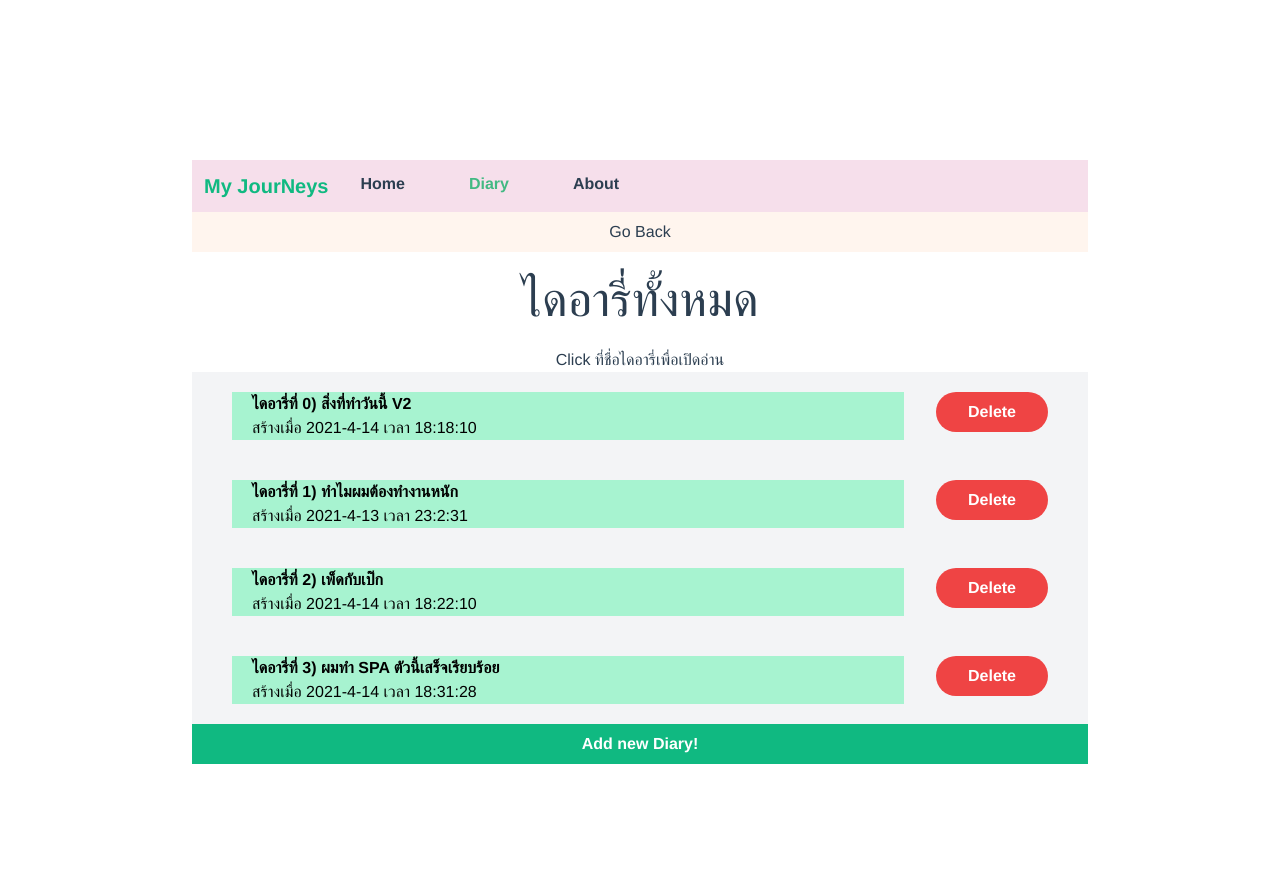
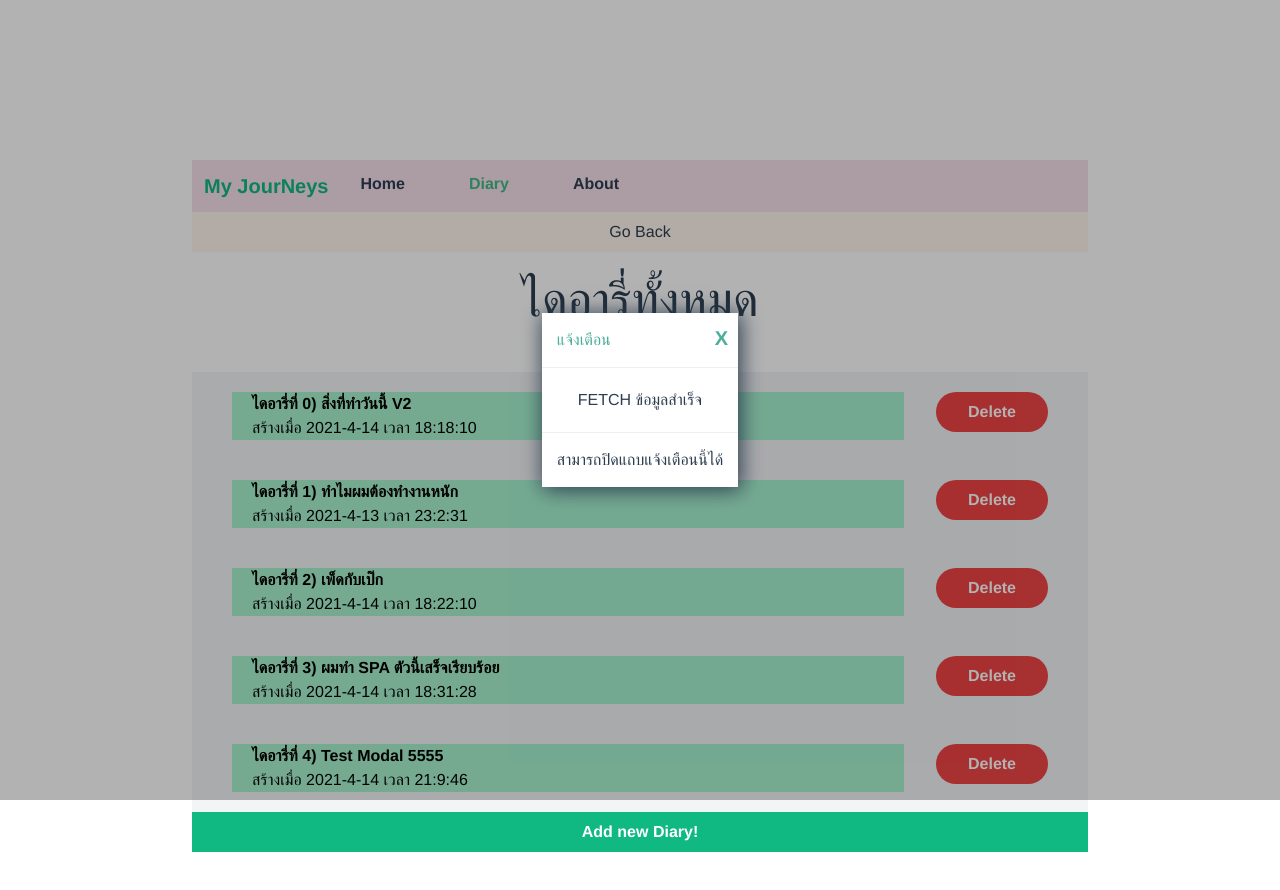
Before and after one commit to kakajj/INT203_62130500024_7_SPA, a Vue app: page /diaries in a window 1280 px wide. Before the commit the page ends 804 px from the top, so only its background shows below. Built offline with nearby package versions, Linux system fonts and the light colour scheme; data requests are answered from the project's data file.

Commit message:
ADD modal

```diff
--- a/db.json
+++ b/db.json
@@ -27,6 +27,13 @@
       "time": "18:31:28",
       "description": "ขอบคุณอาจารย์และเพื่อนๆที่คอยอยู่เคียงข้างและสั่งสอนผมนะครับ",
       "id": 9
+    },
+    {
+      "name": "Test Modal 5555",
+      "description": "ทดสอบ Modal 54321",
+      "date": "2021-4-14",
+      "time": "21:9:46",
+      "id": 10
     }
   ]
 }
--- a/public/index.html
+++ b/public/index.html
@@ -5,7 +5,7 @@
     <meta http-equiv="X-UA-Compatible" content="IE=edge">
     <meta name="viewport" content="width=device-width,initial-scale=1.0">
     <link rel="icon" href="<%= BASE_URL %>favicon.ico">
-    <title><%= htmlWebpackPlugin.options.title %></title>
+    <title>My Journeys</title>
   </head>
   <body>
     <noscript>
--- /dev/null
+++ b/src/components/Modal.vue
@@ -0,0 +1,93 @@
+<template>
+  <div class="modal-backdrop">
+    <div class="modal">
+      <header class="modal-header">
+        <slot name="header"> แจ้งเตือน </slot>
+        <button type="button" class="btn-close" @click="close">X</button>
+      </header>
+      <section class="modal-body">
+        <slot name="body"> FETCH ข้อมูลสำเร็จ </slot>
+      </section>
+      <footer class="modal-footer">
+        <slot name="footer"> สามารถปิดแถบแจ้งเตือนนี้ได้ </slot>
+      </footer>
+    </div>
+  </div>
+</template>
+
+<script>
+export default {
+  name: "Modal",
+  methods: {
+    close() {
+      this.$emit("close");
+    },
+  },
+};
+</script>
+
+<style>
+  .modal-backdrop {
+    position: fixed;
+    top: 0;
+    bottom: 0;
+    left: 0;
+    right: 0;
+    background-color: rgba(0, 0, 0, 0.3);
+    display: flex;
+    justify-content: center;
+    align-items: center;
+  }
+
+  .modal {
+    background: #FFFFFF;
+    box-shadow: 2px 2px 20px 1px;
+    overflow-x: auto;
+    display: flex;
+    flex-direction: column;
+  }
+
+  .modal-header,
+  .modal-footer {
+    padding: 15px;
+    display: flex;
+  }
+
+  .modal-header {
+    position: relative;
+    border-bottom: 1px solid #eeeeee;
+    color: #4AAE9B;
+    justify-content: space-between;
+  }
+
+  .modal-footer {
+    border-top: 1px solid #eeeeee;
+    flex-direction: column;
+    justify-content: flex-end;
+  }
+
+  .modal-body {
+    position: relative;
+    padding: 20px 10px;
+  }
+
+  .btn-close {
+    position: absolute;
+    top: 0;
+    right: 0;
+    border: none;
+    font-size: 20px;
+    padding: 10px;
+    cursor: pointer;
+    font-weight: bold;
+    color: #4AAE9B;
+    background: transparent;
+  }
+
+  .btn-green {
+    color: white;
+    background: #4AAE9B;
+    border: 1px solid #4AAE9B;
+    border-radius: 2px;
+  }
+</style>
--- a/src/components/Success.vue
+++ /dev/null
@@ -1,32 +0,0 @@
-<template>
-  <div class="min-h-screen bg-white p-4 flex items-center">
-    <!-- Success -->
-    <div
-      class="bg-green-50 p-4 rounded flex items-start text-green-600 my-4 shadow-lg max-w-xl mx-auto">
-      <div class="text-lg">
-        <svg
-          xmlns="http://www.w3.org/2000/svg"
-          class="fill-current w-5 pt-1"
-          viewBox="0 0 24 24"
-        >
-          <path
-            d="M12 0c-6.627 0-12 5.373-12 12s5.373 12 12 12 12-5.373 12-12-5.373-12-12-12zm-1.959 17l-4.5-4.319 1.395-1.435 3.08 2.937 7.021-7.183 1.422 1.409-8.418 8.591z"
-          />
-        </svg>
-      </div>
-      <div class="px-3">
-        <h3 class="text-green-800 font-semibold tracking-wider">Success</h3>
-        <p class="py-2 text-green-700">
-          Operation Successes.
-        </p>
-        <div class="space-x-6">
-          <button
-            class="text-green-900 font-semibold tracking-wider hover:underline focus:outline-none">
-            X
-          </button>
-        </div>
-      </div>
-    </div>
-    <!-- Link on the right -->
-  </div>
-</template>
--- a/src/main.js
+++ b/src/main.js
@@ -6,5 +6,4 @@
 
 const app = createApp(App)
 app.component('TheNavigation',TheNavigation)
-
 app.use(router).mount('#app')
--- a/src/views/DiariesPage.vue
+++ b/src/views/DiariesPage.vue
@@ -18,6 +18,9 @@
     <div class="btn-add">
       <button class="btn-add-new" @click="openAddForm">{{ formStatus }}</button>
     </div>
+
+    <modal v-show="isModal" @close="closeModal"> </modal>
+
     <div v-show="addForm" class="mb-20">
       <!-- component -->
       <div class="heading text-center font-bold text-2xl m-5 text-gray-800">
@@ -51,6 +54,7 @@
 
 <script>
 import GoBack from "../components/GoBack";
+import Modal from '../components/Modal.vue';
 const axios = require("axios");
 
 export default {
@@ -59,6 +63,7 @@
   },
   components: {
     GoBack,
+    Modal
   },
   computed: {
     checkArray() {
@@ -80,10 +85,14 @@
       destinationArray: [],
       url: "http://localhost:5000/diaries",
       invalidName: false,
-      invalidDescription:false
+      invalidDescription:false,
+      isModal:false
     };
   },
   methods: {
+    closeModal(){
+      this.isModal = false;
+    },
     openAddForm() {
       this.addForm = !this.addForm;
     },
@@ -93,6 +102,8 @@
         .then((response) => {
           this.destinationArray = response.data;
           return response.data;
+        }).then(()=>{
+          this.isModal = true;
         })
         .catch((err) => {
           console.error(err);
@@ -118,6 +129,7 @@
         .catch((err) => {
           console.error(err);
         }).then(()=>{
+          this.isModal = true;
             this.clear();
         });
     },
@@ -133,6 +145,7 @@
         .then(()=>{
         this.destinationArray = this.destinationArray.filter(
         (diary) => diary.id !== id);
+        this.isModal = true;
         });
     },
     submit() {
@@ -141,6 +154,7 @@
       if(this.invalidName || this.invalidDescription){
         return ;
       }else{
+      this.addForm = false;
       let today = new Date();
       this.post({
         name: this.dName,
--- a/src/views/DiaryDetail.vue
+++ b/src/views/DiaryDetail.vue
@@ -10,6 +10,7 @@
     <div class="the-btn">
       <button class="edit" @click="addForm = !addForm">Edit This Diary</button>
     </div>
+    <modal v-show="isModal" @close="closeModal"></modal>
     <div v-show="addForm" class="mb-20">
       <!-- component -->
       <div class="heading text-center font-bold text-2xl m-5 text-gray-800">
@@ -48,11 +49,12 @@
 
 <script>
 import GoBack from "../components/GoBack.vue";
+import Modal from '../components/Modal.vue';
 import readDiary from "../components/readDiary";
 const axios = require("axios");
 
 export default {
-  components: { GoBack, readDiary },
+  components: { GoBack, readDiary, Modal },
   created() {
     this.fetchDestination();
   },
@@ -68,7 +70,8 @@
       url: "http://localhost:5000/diaries/",
       addForm: false,
       invalidName:false,
-      invalidDescription:false
+      invalidDescription:false,
+      isModal:false
     };
   },
   props: {
@@ -78,6 +81,9 @@
     },
   },
   methods: {
+    closeModal(){
+      this.isModal = false;
+    },
     updateJSON() {
       this.invalidName = this.newDiary.name === "" ? true : false;
       this.invalidDescription = this.newDiary.desc === "" ? true : false;
@@ -96,10 +102,11 @@
         return response.data
       }).then(()=>{
           this.diary = updatedDiary ;
+          this.addForm = !this.addForm;
+          this.isModal = true
       }).catch((error)=>{
         console.log(error);
       });
-      this.addForm = !this.addForm;
       }
     },
     fetchDestination() {
```
